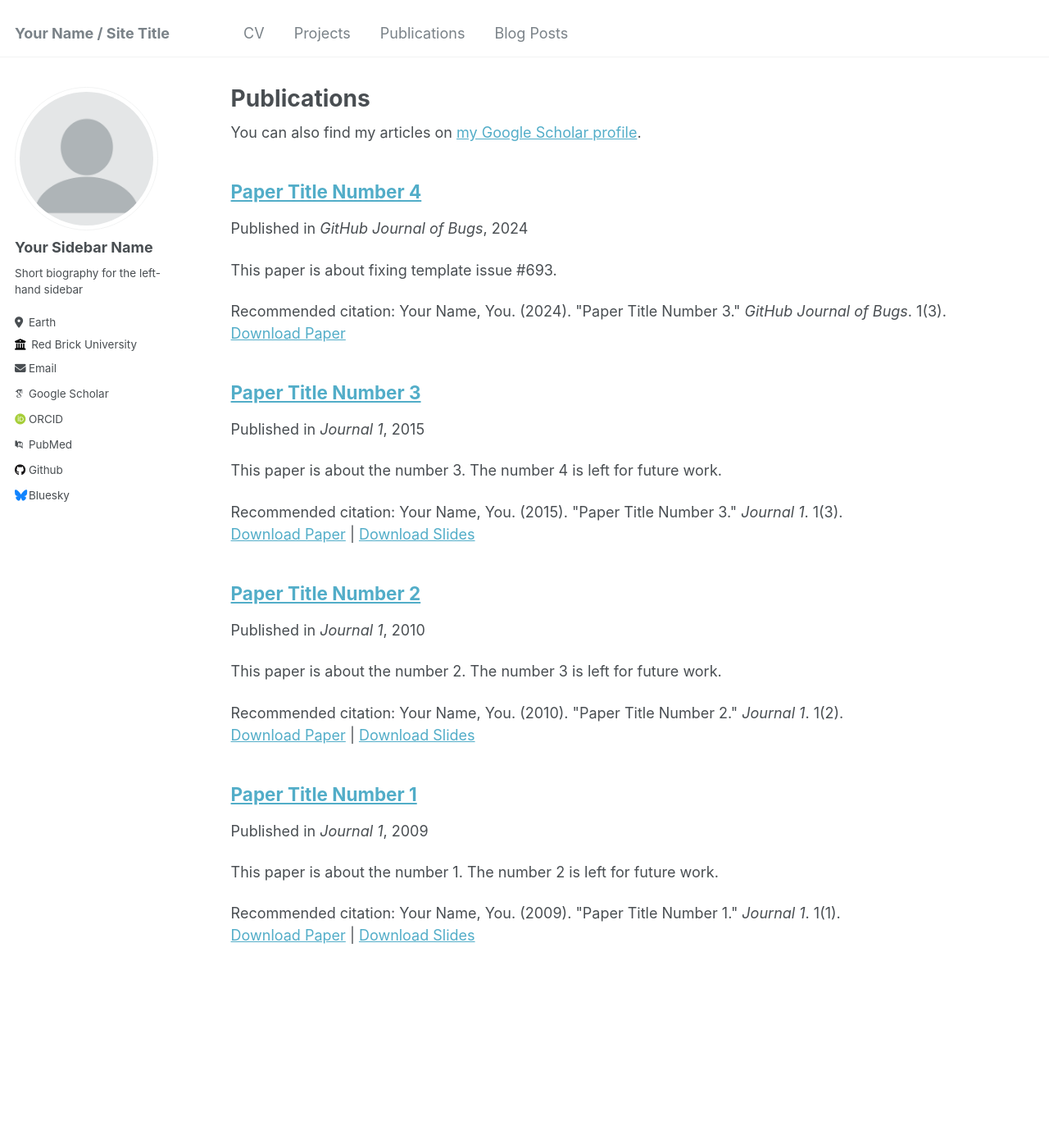
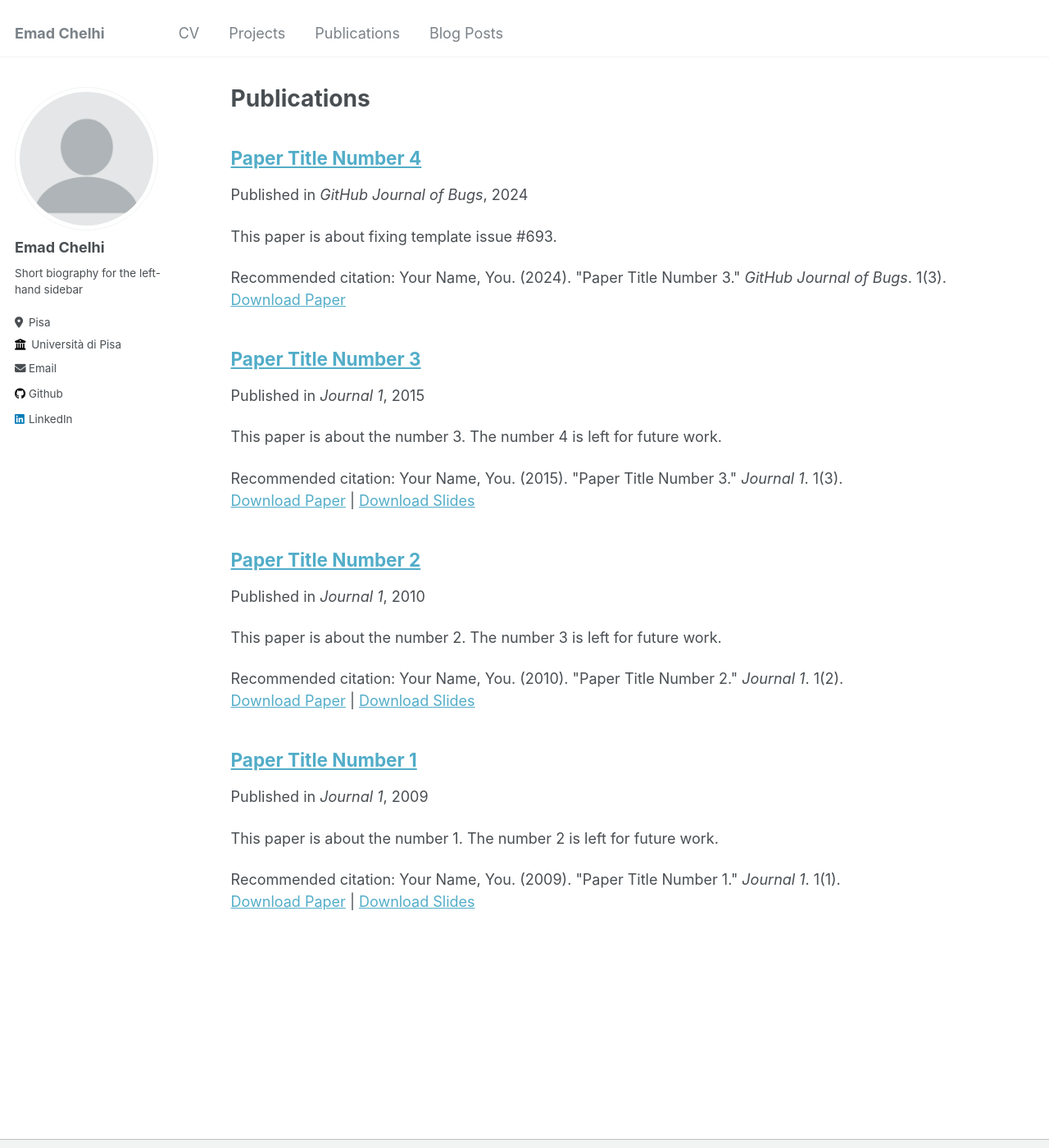
Before and after one commit to emadchelhi/emadchelhi.github.io, a Jekyll site: the page built from _pages/publications.md, in a window 1280 px wide and 1400 px high. Shown: the whole window at 82% size. Built offline with Jekyll 4.4.1, drawn with Linux system fonts in a browser that asks for light colours; some web fonts are replaced; some of the changed text lies outside the part shown.

Commit message:
Update _config.yml

```diff
--- a/_config.yml
+++ b/_config.yml
@@ -8,10 +8,10 @@
 
 # Basic Site Settings
 locale                   : "en-US"
-title                    : "Your Name / Site Title"
+title                    : "Emad Chelhi"
 title_separator          : "-"
-name                     : &name "Your Name"
-description              : &description "personal description"
+name                     : &name "Emad Chelhi"
+description              : &description "MSc Data Science at Università di Pisa"
 url                      : https://academicpages.github.io # the base hostname & protocol for your site e.g. "https://mmistakes.github.io"
 baseurl                  : "" # the subpath of your site, e.g. "/blog"
 repository               : "academicpages/academicpages.github.io"
@@ -22,56 +22,20 @@ repository               : "academicpages/academicpages.github.io"
 author:
   # Biographic information
   avatar           : "profile.png"
-  name             : "Your Sidebar Name"
+  name             : "Emad Chelhi"
   pronouns         : # example: "she/her"
   bio              : "Short biography for the left-hand sidebar"
-  location         : "Earth"
-  employer         : "Red Brick University"
+  location         : "Pisa"
+  employer         : "Università di Pisa"
   uri              : # URL
-  email            : "none@example.org"
-
-  # Academic websites
-  arxiv            : # URL - Update with the correct link to your profile
-  googlescholar    : "https://scholar.google.com/citations?user=PS_CX0AAAAAJ"
-  impactstory      : # URL
-  orcid            : "http://orcid.org/yourorcidurl"
-  semantic         : # URL
-  pubmed           : "https://www.ncbi.nlm.nih.gov/pubmed/?term=john+snow"
-  researchgate     : # URL
+  email            : "e.chelhi at studenti dot unipi dot it"
 
   # Repositories and software development
-  bitbucket        : # Username - Update with your username on the site
-  codepen          : # Username
-  dribbble         : # Username
-  github           : "academicpages"
-  kaggle           : # Username
-  stackoverflow    : # User number or user number and name (i.e., use "1" or "1/jeff-atwood")
+  github           : "https://github.com/emadchelhi"
 
   # Social media
-  bluesky          : "bsky.app" # Replace this with you Bluesky username
-  facebook         : # Username
-  flickr           : # Username
-  foursquare       : # Username
-  goodreads        : # Username
-  google_plus      : # Username
-  keybase          : # Username
-  instagram        : # Username
-  lastfm           : # Username
-  linkedin         : # Username
-  mastodon         : # URL
-  medium           : # URL
-  pinterest        : # Username
-  soundcloud       : # Username
-  steam            : # Username
-  telegram         : # URL
-  tumblr           : # Username
-  twitter          : # Username for X / Twitter
-  vine             : # Username
-  weibo            : # Username
-  wikipedia        : # Username
-  xing             : # Username
-  youtube          : # Username
-  zhihu            : # URL
+  linkedin         : "https://www.linkedin.com/in/emadchelhi/"
+
 
 
 # Site Settings
```
